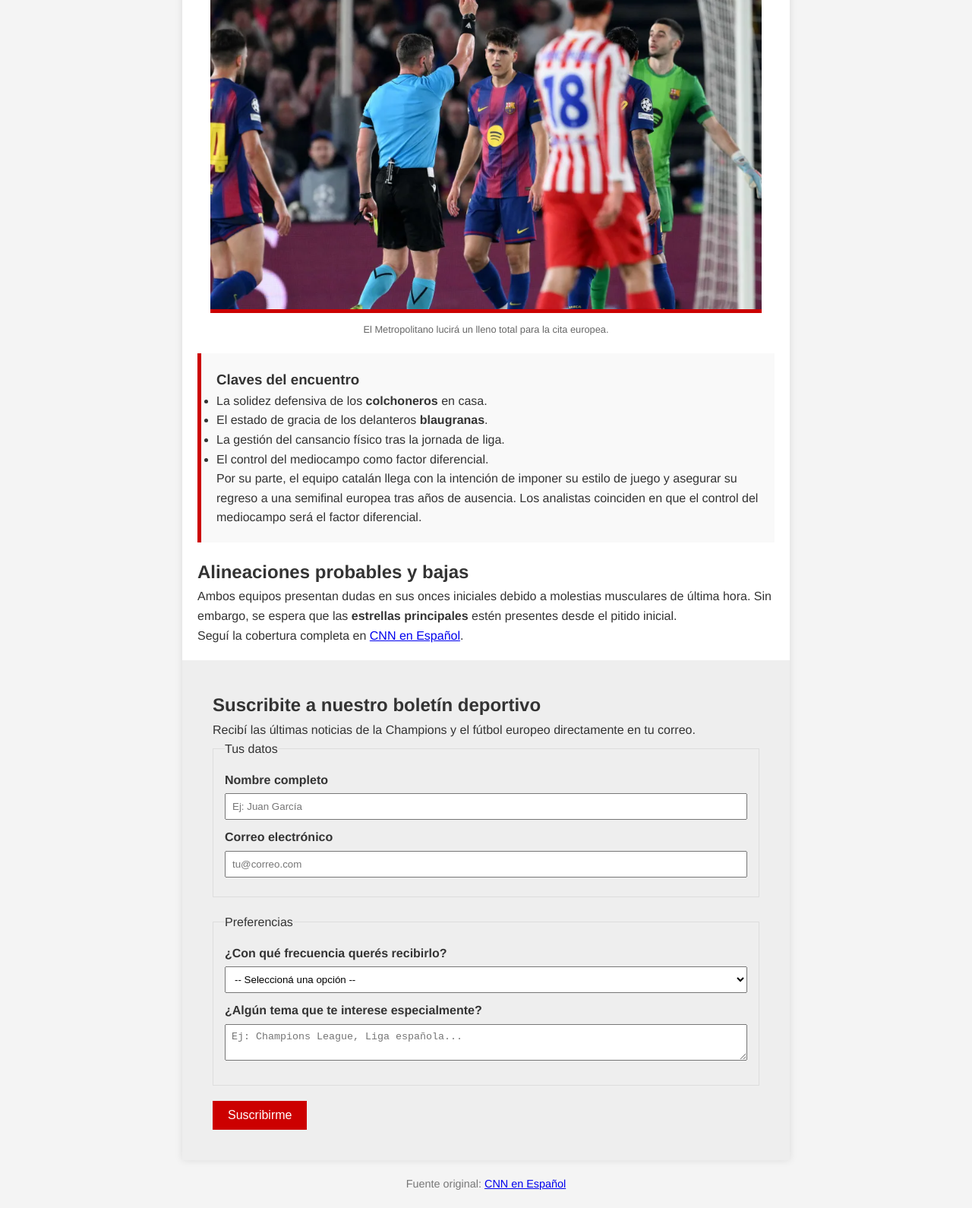
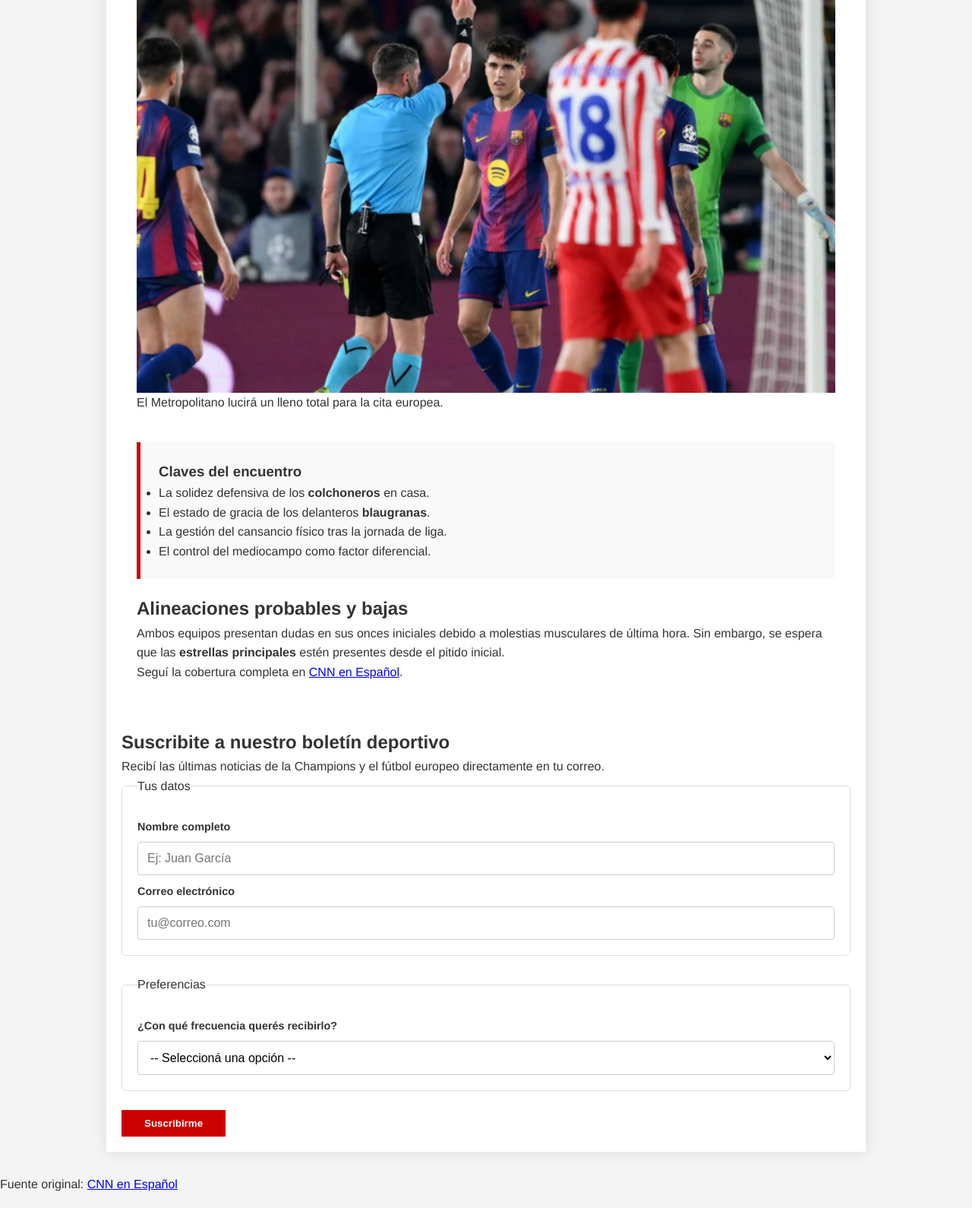
Before and after one commit to MateoDip/DAW, a plain HTML site: page index.html in a window 1280 px wide. Shown: the part 636-2226 px from the top of the page at 76% size. Drawn offline with Linux system fonts and the light colour scheme.

Commit message:
actualizacion

```diff
--- a/css/style.css
+++ b/css/style.css
@@ -1,11 +1,10 @@
-/* 1. Selector Universal: Reset básico */
+/* 1. Reset y Box Model */
 * {
     margin: 0;
     padding: 0;
-    box-sizing: border-box;
+    box-sizing: border-box; /* Criterio de evaluación: Box Model */
 }
 
-/* 2. Selector de Etiqueta: Tipografía y fondo */
 body {
     font-family: 'Helvetica Neue', Helvetica, Arial, sans-serif;
     line-height: 1.6;
@@ -13,139 +12,147 @@ body {
     background-color: #f4f4f4;
 }
 
-/* 3. Selector de Clase: Header y Títulos */
+/* 2. Header y Navegación (Mobile First) */
 .main-header {
-    background-color: #cc0000; /* Rojo característico de noticias */
+    background-color: #cc0000;
     color: white;
-    padding: 2rem;
+    padding: 1.5rem;
     text-align: center;
 }
 
 .main-header h1 {
-    font-size: 2.5rem;
+    font-size: 1.8rem; /* Más pequeño en móvil */
     margin-bottom: 0.5rem;
-}
-
-.author span {
-    font-weight: bold;
-    text-transform: uppercase;
-}
-
-/* 4. Selector de ID y Descendente: Navegación */
-#noticia {
-    background-color: white;
-    padding: 20px;
-    margin-top: 20px;
 }
 
 .navbar {
     background-color: #222;
     position: sticky;
     top: 0;
+    z-index: 100;
 }
 
 .navbar ul {
     list-style: none;
     display: flex;
+    flex-wrap: wrap; /* Para que no se rompa en pantallas muy chicas */
     justify-content: center;
 }
 
 .navbar ul li a {
     display: block;
     color: white;
-    padding: 1rem;
+    padding: 0.8rem;
     text-decoration: none;
-    font-weight: bold;
+    font-size: 0.9rem;
 }
 
-.navbar ul li a:hover {
-    background-color: #444;
+/* 3. Contenedor Principal */
+.container {
+    width: 100%;
+    max-width: 1000px;
+    margin: 0 auto;
+    background-color: white;
 }
 
-/* 5. Layout y Contenedores */
-.container {
-    max-width: 800px;
-    margin: 0 auto;
-    background-color: white;
-    box-shadow: 0 0 10px rgba(0,0,0,0.1);
+.news-content, .form-container {
+    padding: 20px;
 }
 
+/* 4. Elementos de la noticia */
 .image-wrapper {
-    text-align: center;
     margin: 20px 0;
 }
 
 .image-wrapper img {
-    max-width: 100%;
+    width: 100%;
     height: auto;
-    border-bottom: 5px solid #cc0000;
+    display: block;
 }
 
-.caption {
-    font-size: 0.8rem;
-    color: #666;
-    margin-top: 5px;
-}
-
-/* 6. Selectores de Clase específicos */
 .highlight-box {
     background-color: #f9f9f9;
     border-left: 5px solid #cc0000;
-    padding: 20px;
+    padding: 1.5rem;
     margin: 20px 0;
 }
 
 .quote {
-    display: block;
     font-style: italic;
-    font-size: 1.2rem;
+    font-size: 1.1rem;
     color: #555;
-    margin: 15px 0;
-    padding-left: 10px;
+    margin: 20px 0;
+    padding: 10px 20px;
     border-left: 3px solid #ccc;
 }
-
-/* 7. Estilos para el Formulario */
-.form-container {
-    padding: 40px;
-    background-color: #eee;
-}
-
 fieldset {
     border: 1px solid #ddd;
-    padding: 15px;
-    margin-bottom: 20px;
+    padding: 20px;       /* Espacio interno para que nada toque el borde */
+    margin-bottom: 25px; /* Espacio entre el primer bloque y el segundo */
+    border-radius: 5px;  /* Opcional: suaviza las esquinas */
 }
 
 label {
     display: block;
-    margin-bottom: 5px;
+    margin-bottom: 8px;  /* Separa el texto del cuadro de entrada */
+    margin-top: 10px;    /* Separa una pregunta de la anterior */
     font-weight: bold;
+    font-size: 0.9rem;
 }
 
 input, select, textarea {
     width: 100%;
-    padding: 8px;
-    margin-bottom: 10px;
+    padding: 12px;       /* Hace que los cuadros sean más altos y fáciles de tocar */
+    border: 1px solid #ccc;
+    border-radius: 4px;
+    background-color: #fff;
+    font-size: 1rem;
 }
 
 .btn-submit {
+    width: 100%; /* Botón grande en móvil */
     background-color: #cc0000;
     color: white;
-    padding: 10px 20px;
+    padding: 15px;
     border: none;
+    font-weight: bold;
     cursor: pointer;
-    font-size: 1rem;
 }
 
-.btn-submit:hover {
-    background-color: #a00000;
+
+
+
+/* TABLET (Breakpoints típicos de 768px) */
+@media (min-width: 768px) {
+    .main-header h1 {
+        font-size: 2.5rem;
+    }
+
+    .news-content {
+        padding: 40px;
+    }
+
+    .btn-submit {
+        width: auto; /* Botón tamaño normal */
+        padding: 10px 30px;
+    }
 }
 
-/* 8. Footer */
-.main-footer {
-    text-align: center;
-    padding: 20px;
-    font-size: 0.9rem;
-    color: #777;
+/* DESKTOP (Breakpoints de 1024px) */
+@media (min-width: 1024px) {
+    .container {
+        margin-top: 30px;
+        margin-bottom: 30px;
+        box-shadow: 0 0 20px rgba(0,0,0,0.1);
+    }
+
+    .navbar ul li a {
+        padding: 1rem 2rem;
+        font-size: 1rem;
+    }
+
+    /* Ejemplo de cambio de layout: texto en dos columnas si quisieras */
+    .text-content {
+        column-count: 1; /* Podrías usar 2 para un look más de diario */
+    }
 }
--- a/index.html
+++ b/index.html
@@ -4,7 +4,6 @@
     <meta charset="UTF-8">
     <meta name="viewport" content="width=device-width, initial-scale=1.0">
     <title>Noticia: Atlético vs Barcelona - Champions League</title>
-    <!-- Vinculación del archivo CSS externo -->
     <link rel="stylesheet" href="./css/style.css">
 </head>
 <body>
@@ -24,11 +23,12 @@
     </nav>
 
     <main class="container">
+        <article id="noticia" class="news-content">
+            <header>
+                <h2 class="subtitle">El Metropolitano decide el último pasajero</h2>
+            </header>
 
-        <article id="noticia" class="news-content">
-            <section>
-                <h2 class="subtitle">El Metropolitano decide el último pasajero</h2>
-
+            <section class="text-content">
                 <p>
                     El fútbol europeo se detiene este martes para presenciar uno de los duelos más intensos
                     de los últimos años en el continente. El <strong>Atlético de Madrid</strong> recibe al
@@ -39,14 +39,14 @@
                 <p>
                     Tras el resultado del partido de ida, el conjunto dirigido por el
                     <span class="coach">"Cholo" Simeone</span> busca revertir la situación apoyado en su afición.
-                    <strong class="quote">"Sabemos que el ambiente será determinante"</strong>,
+                    <blockquote class="quote">"Sabemos que el ambiente será determinante"</blockquote>
                     declaró el técnico argentino en rueda de prensa.
                 </p>
 
-                <div class="image-wrapper">
+                <figure class="image-wrapper">
                     <img src="images/imagenRoja.png" alt="Estadio Metropolitano antes del partido">
-                    <p class="caption">El Metropolitano lucirá un lleno total para la cita europea.</p>
-                </div>
+                    <figcaption class="caption">El Metropolitano lucirá un lleno total para la cita europea.</figcaption>
+                </figure>
             </section>
 
             <section id="claves" class="highlight-box">
@@ -57,12 +57,6 @@
                     <li>La gestión del cansancio físico tras la jornada de liga.</li>
                     <li>El control del <span class="term">mediocampo</span> como factor diferencial.</li>
                 </ul>
-
-                <p>
-                    Por su parte, el equipo catalán llega con la intención de imponer su estilo de juego
-                    y asegurar su regreso a una semifinal europea tras años de ausencia. Los analistas
-                    coinciden en que el control del mediocampo será el factor diferencial.
-                </p>
             </section>
 
             <section id="alineaciones">
@@ -87,10 +81,10 @@
                 <fieldset>
                     <legend>Tus datos</legend>
                     <label for="nombre">Nombre completo</label>
-                    <input type="text" id="nombre" name="nombre" placeholder="Ej: Juan García">
+                    <input type="text" id="nombre" name="nombre" placeholder="Ej: Juan García" required>
 
                     <label for="email">Correo electrónico</label>
-                    <input type="email" id="email" name="email" placeholder="tu@correo.com">
+                    <input type="email" id="email" name="email" placeholder="tu@correo.com" required>
                 </fieldset>
 
                 <fieldset>
@@ -102,24 +96,15 @@
                         <option value="semanal">Semanal</option>
                         <option value="grandes-partidos">Solo grandes partidos</option>
                     </select>
-
-                    <label for="comentario">¿Algún tema que te interese especialmente?</label>
-                    <textarea id="comentario" name="comentario" placeholder="Ej: Champions League, Liga española..."></textarea>
                 </fieldset>
 
                 <button type="submit" class="btn-submit">Suscribirme</button>
             </form>
         </section>
-
     </main>
 
     <footer class="main-footer">
-        <p>
-            Fuente original:
-            <a href="https://cnnespanol.cnn.com/2026/04/13/deportes/atletico-madrid-barcelona-revancha-cuartos-champions-orix">
-                CNN en Español
-            </a>
-        </p>
+        <p>Fuente original: <a href="https://cnnespanol.cnn.com">CNN en Español</a></p>
     </footer>
 
 </body>
```
